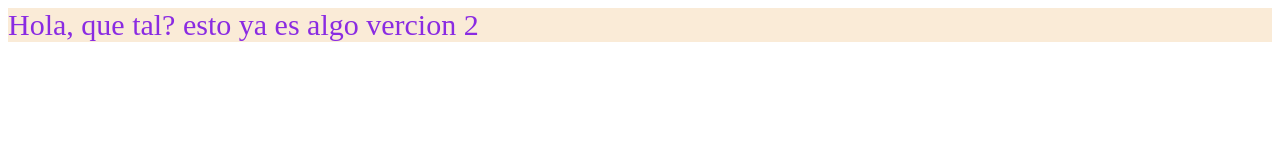
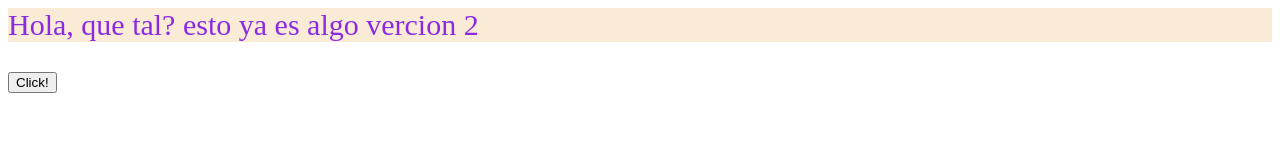
Before and after one commit to TheLeck/Git_Club, a plain HTML site: page index.html in a window 1280 px wide. Drawn offline with Linux system fonts and the light colour scheme.

Commit message:
Cambio desde github

```diff
--- a/index.html
+++ b/index.html
@@ -4,5 +4,6 @@
     </head>
     <body>
         <p style="color: blueviolet; background-color: antiquewhite; font-size: 30px;">Hola, que tal? esto ya es algo vercion 2</p>
+        <button>Click!</button>
     </body>
 </html>
```
